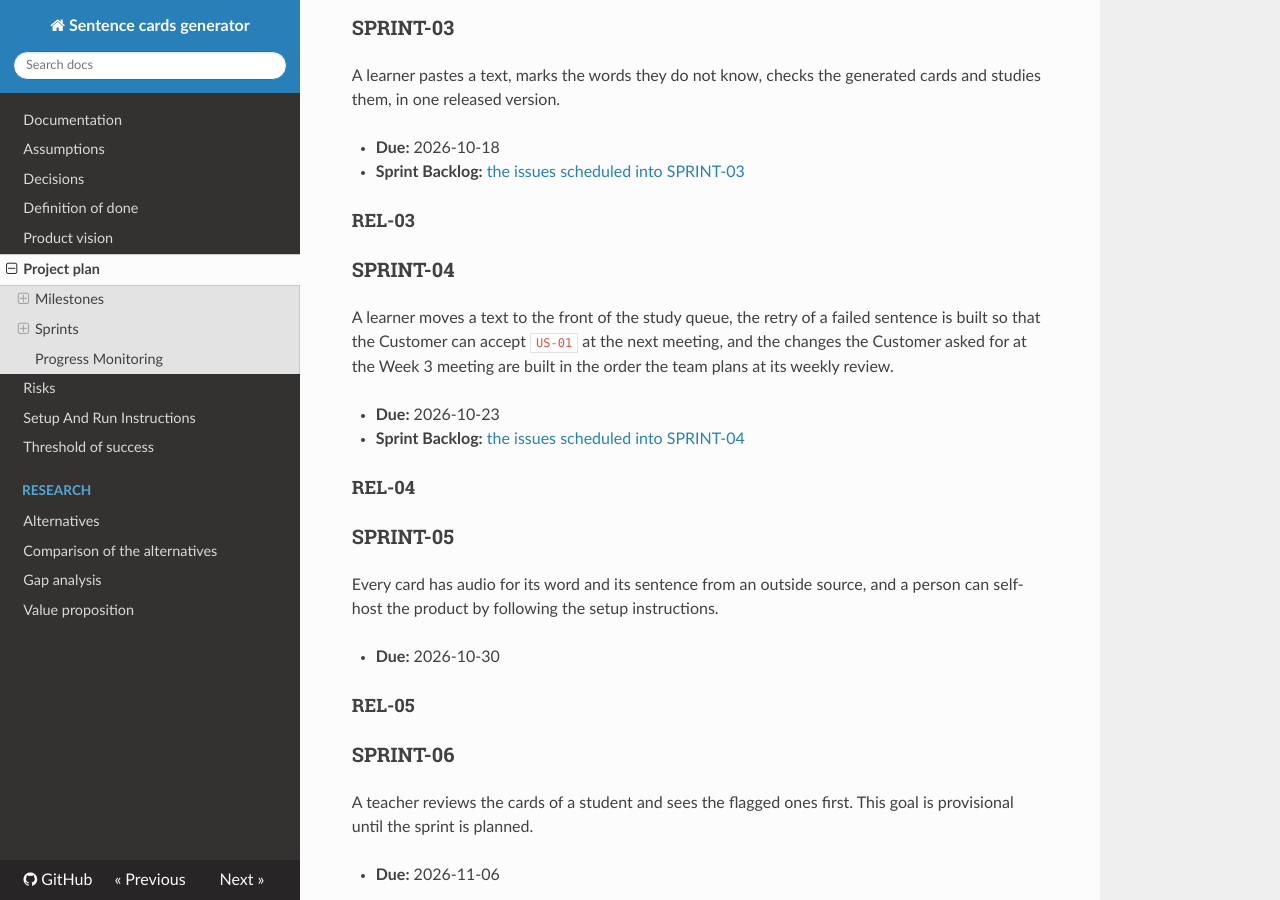
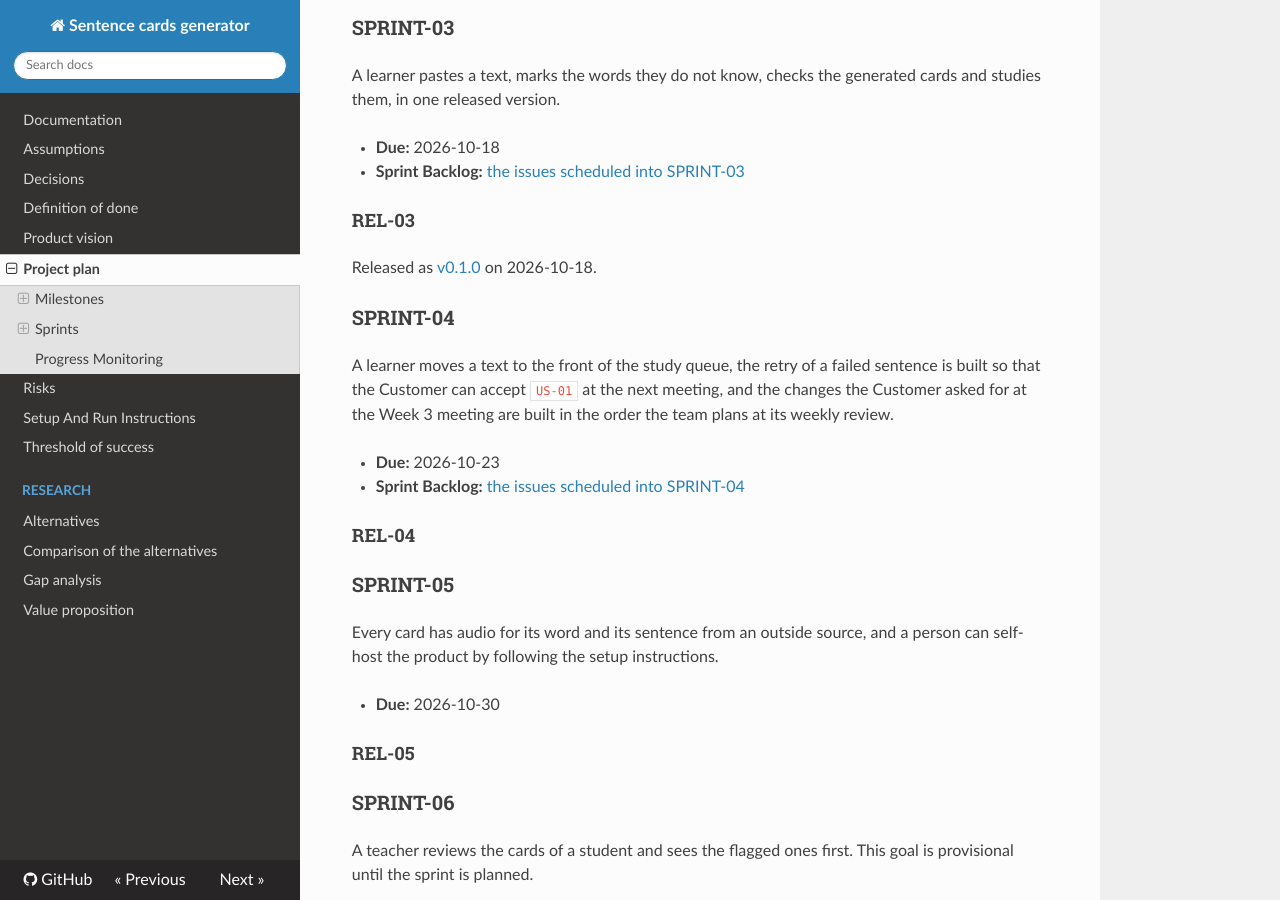
Before and after one commit to itpd-team-6/sentence-cards-generator-team-6, an MkDocs documentation site: the page built from docs/project-plan.md, in a window 1280 px wide and 900 px high, scrolled down 501 px. Built offline with MkDocs 1.6.1, drawn with Linux system fonts in a browser that asks for light colours; nearby versions of some CDN libraries.

Commit message:
Add the REL-03 line to the project plan

```diff
--- a/docs/project-plan.md
+++ b/docs/project-plan.md
@@ -21,6 +21,8 @@ A learner pastes a text, marks the words they do not know, checks the generated
 - **Sprint Backlog:** [the issues scheduled into SPRINT-03](https://github.com/itpd-team-6/sentence-cards-generator-team-6/milestone/1)
 
 #### REL-03
+
+Released as [v0.1.0](https://github.com/itpd-team-6/sentence-cards-generator-team-6/releases/tag/v0.1.0) on 2026-10-18.
 
 ### SPRINT-04
 
```
